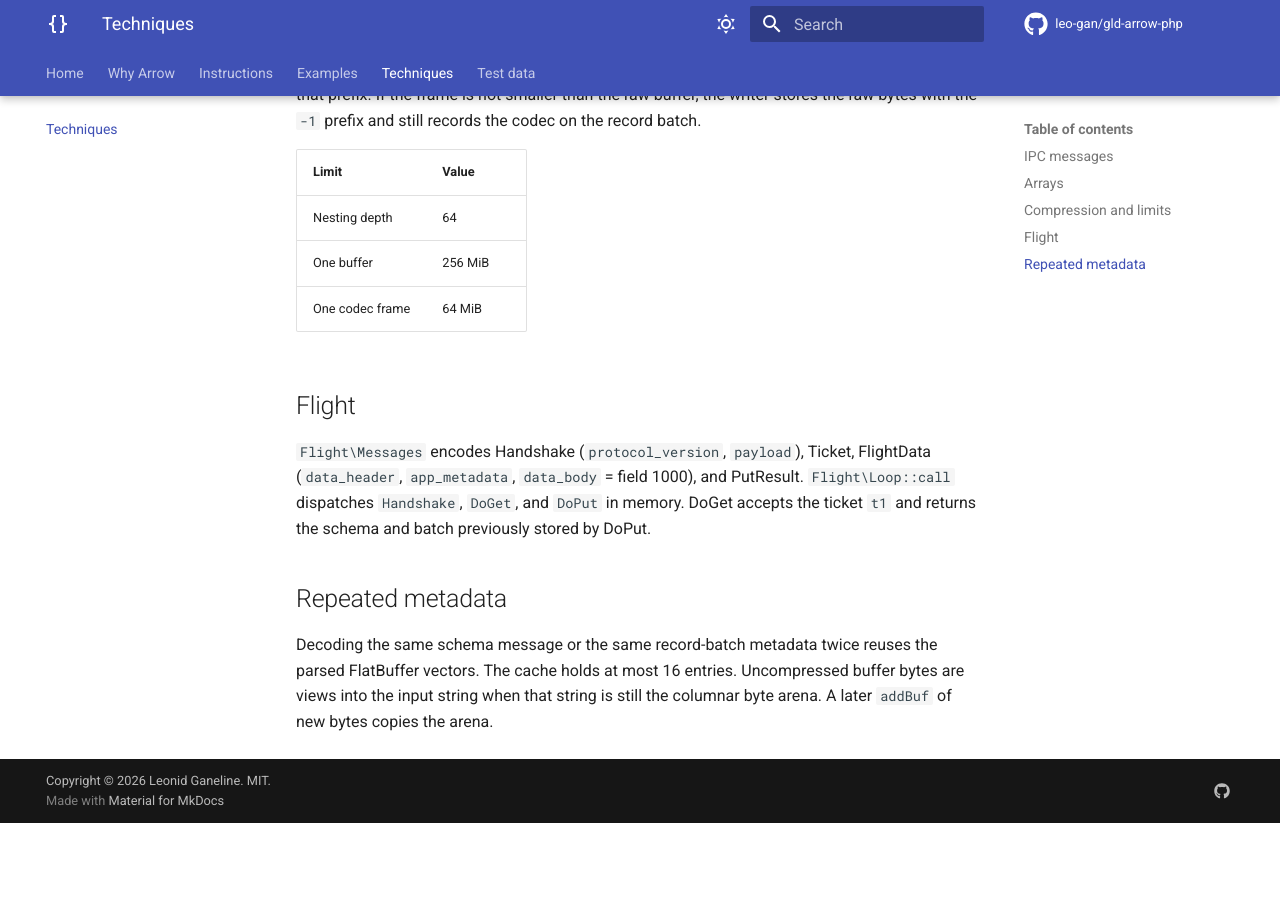
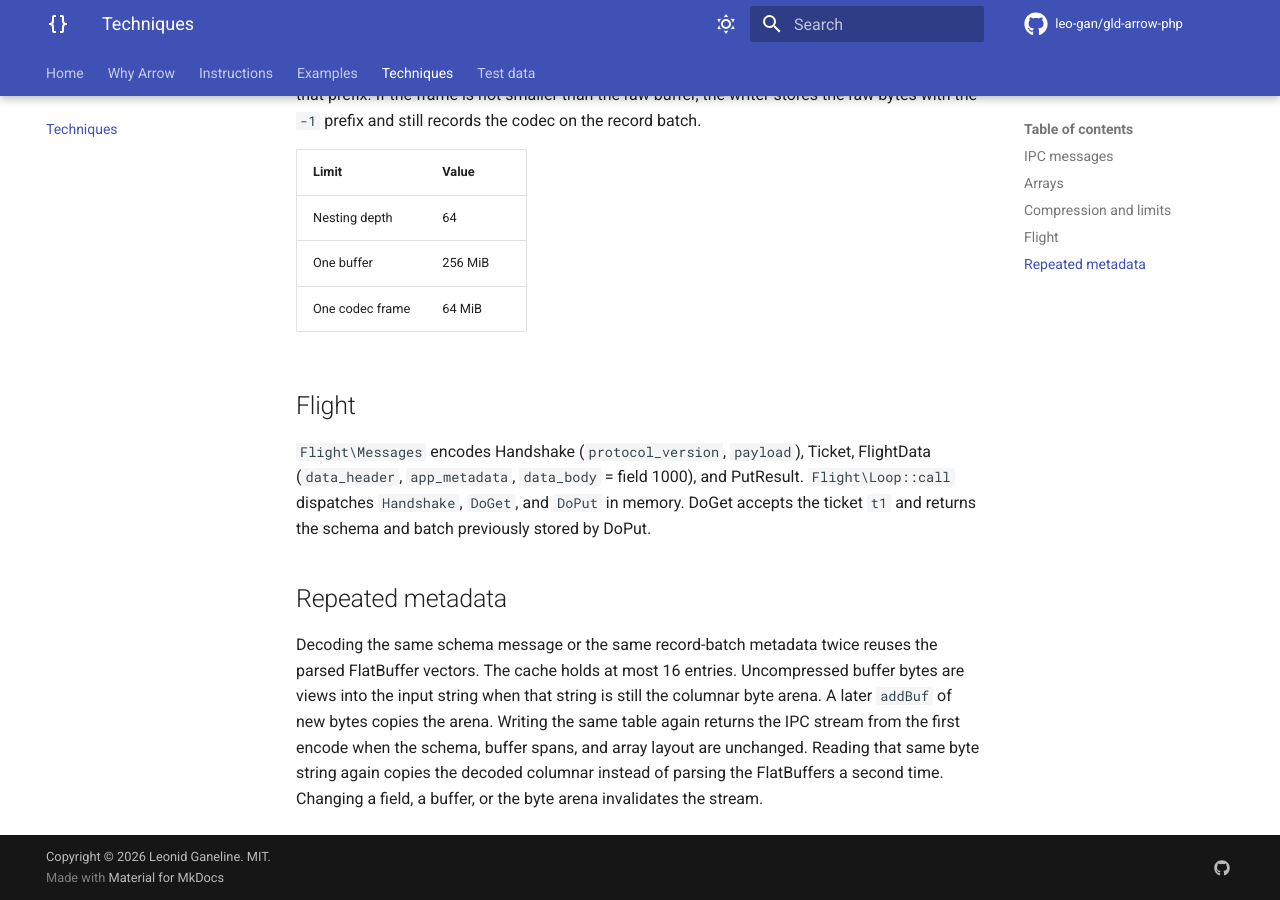
Before and after one commit to leo-gan/gld-arrow-php, an MkDocs documentation site: the page built from docs/techniques.md, in a window 1280 px wide and 900 px high, scrolled down 1282 px. Built offline with MkDocs 1.6.1 and Material for MkDocs 9.7.7, drawn with Linux system fonts in a browser that asks for light colours; comment, search, counter and statistics services are not loaded; before the commit the page ends 2105 px from its top, so only the background shows below that.

Commit message:
Document the IPC stream and decode caches.

```diff
--- a/docs/techniques.md
+++ b/docs/techniques.md
@@ -37,4 +37,4 @@ A compressed buffer starts with the uncompressed length as a little-endian `int6
 
 ## Repeated metadata
 
-Decoding the same schema message or the same record-batch metadata twice reuses the parsed FlatBuffer vectors. The cache holds at most 16 entries. Uncompressed buffer bytes are views into the input string when that string is still the columnar byte arena. A later `addBuf` of new bytes copies the arena.
+Decoding the same schema message or the same record-batch metadata twice reuses the parsed FlatBuffer vectors. The cache holds at most 16 entries. Uncompressed buffer bytes are views into the input string when that string is still the columnar byte arena. A later `addBuf` of new bytes copies the arena. Writing the same table again returns the IPC stream from the first encode when the schema, buffer spans, and array layout are unchanged. Reading that same byte string again copies the decoded columnar instead of parsing the FlatBuffers a second time. Changing a field, a buffer, or the byte arena invalidates the stream.
```
Also changed, not shown: DESIGN.md (+1 -1 lines).
